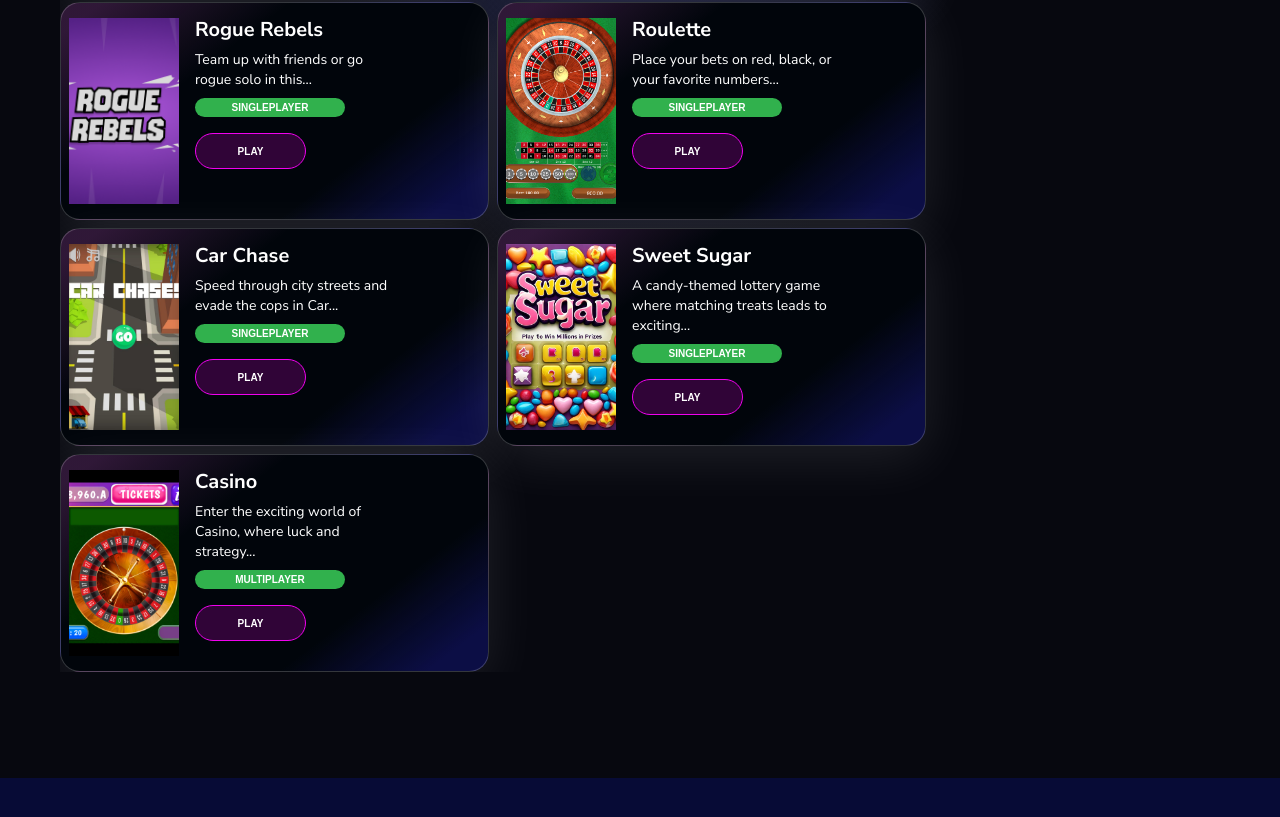
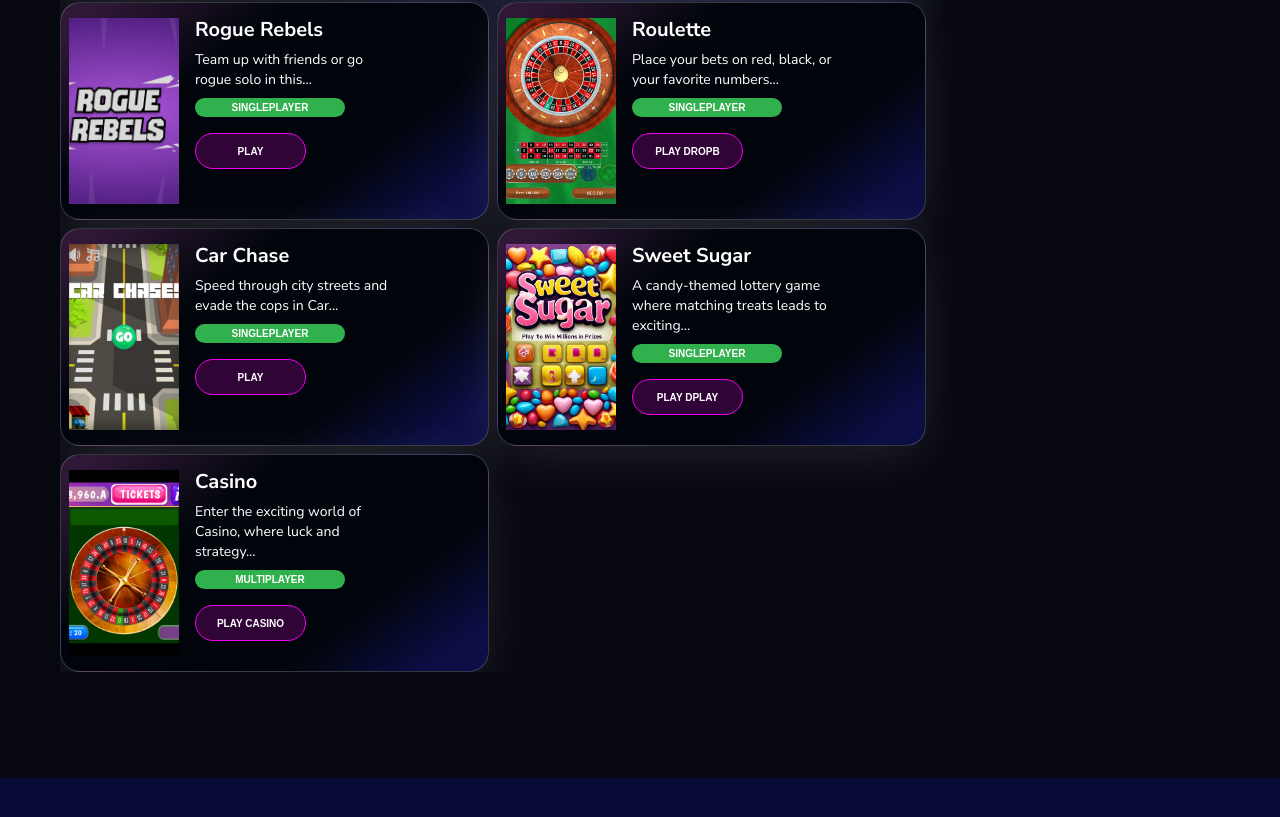
Before and after one commit to PISI-Integrated/play2win, a Next.js app: page / in a window 1280 px wide. Shown: the part 1438-2255 px from the top of the page. Built offline with nearby package versions, Linux system fonts and the light colour scheme; no server answers; a web font is replaced by a local one.

Commit message:
chore: add service name

```diff
--- a/src/components/global/GameCard.tsx
+++ b/src/components/global/GameCard.tsx
@@ -146,6 +146,23 @@ const GameCard = ({
     }
   };
 
+  const getGameService = (gameName: string) => {
+    switch (gameName) {
+      case "Sweet Sugar":
+        return "DPLAY";
+      case "Casino":
+        return "CASINO";
+      case "Roulette":
+        return "DROPB";
+      case "Baccarat":
+        return "RSHOOT";
+      case "HyperWin Slots":
+        return "SHARP";
+      default:
+        return ""; // If game not found in the list, default will handle it as "Play"
+    }
+  };
+
   return (
     <main>
       <Card className="card-gradient hover:border-[#f002ee] w-[340px] md:w-[429px] h-[218px]">
@@ -177,7 +194,7 @@ const GameCard = ({
                 onClick={openModal}
                 className="bg-[#E903E733] rounded-[100px] w-[111px] h-[36px] text-white text-[10px] uppercase font-semibold font-Montserrat border border-[#F002EE]"
               >
-                Play
+                {getGameService(gameName) ? `Play ${getGameService(gameName)}` : "Play"}
               </Button>
             </div>
           </div>
--- a/src/components/global/Navbar.tsx
+++ b/src/components/global/Navbar.tsx
@@ -328,7 +328,7 @@ const Navbar = (props: Props) => {
 
             {!data ? (
               <>
-			  	<Button
+			  	      <Button
                   onClick={openModal2}
                   className=" uppercase primary-color rounded-full ml-2"
                 >
--- a/src/services/authService.ts
+++ b/src/services/authService.ts
@@ -61,7 +61,12 @@ export const signIn = async (formData: FormData) => {
 			const axiosError = error;
 			if (axiosError.response) {
 				// Accessing the error message from the response data
-				const errorMessage = axiosError?.response?.data?.message;
+				const errorMessage = axiosError?.response?.data?.message ||
+				axiosError?.response?.data?.detail ||
+				axiosError.response.data?.error?.message ||
+				axiosError.response.data?.error_description ||
+				axiosError.response.statusText ||
+				"Failed to sign in";
 				// toast(errorMessage, {
 				// 	// description: "Sunday, December 03, 2023 at 9:00 AM",
 				// 	action: {
@@ -69,7 +74,9 @@ export const signIn = async (formData: FormData) => {
 				// 		onClick: () => console.log("Undo"),
 				// 	},
 				// });
-				return axiosError?.response?.data;
+
+				// Throw the extracted error message
+				throw new Error(errorMessage);
 			}
 		}
 		// Handle other errors
```
